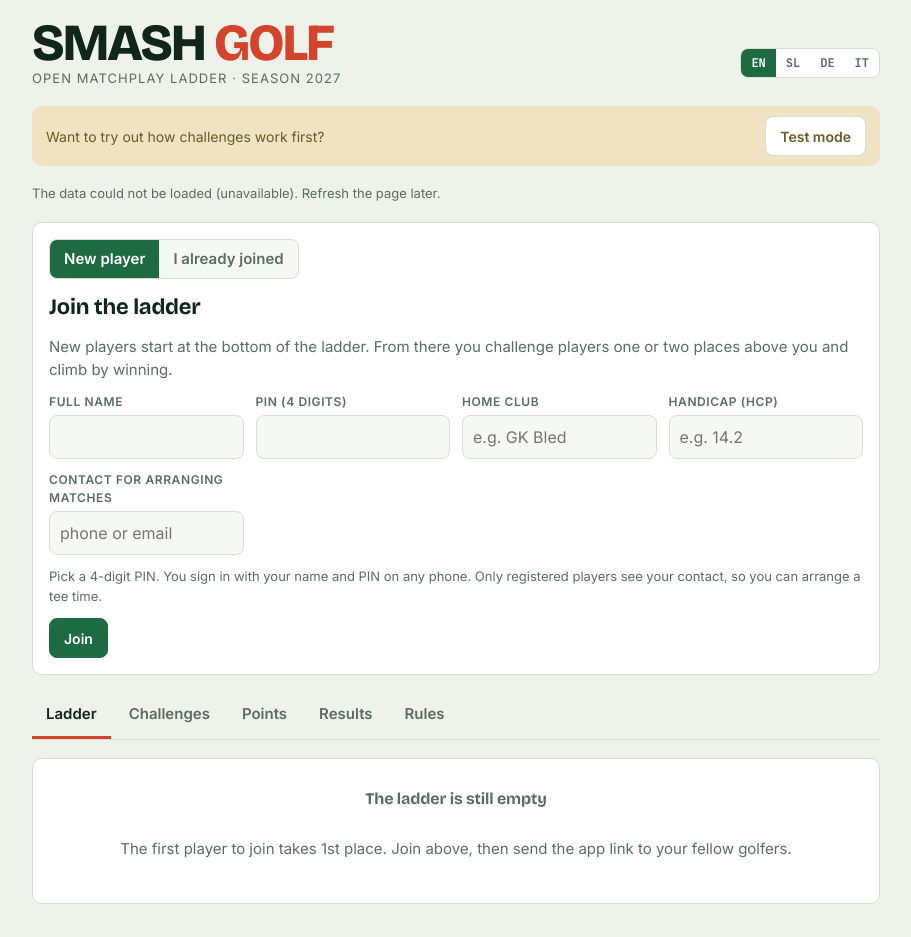
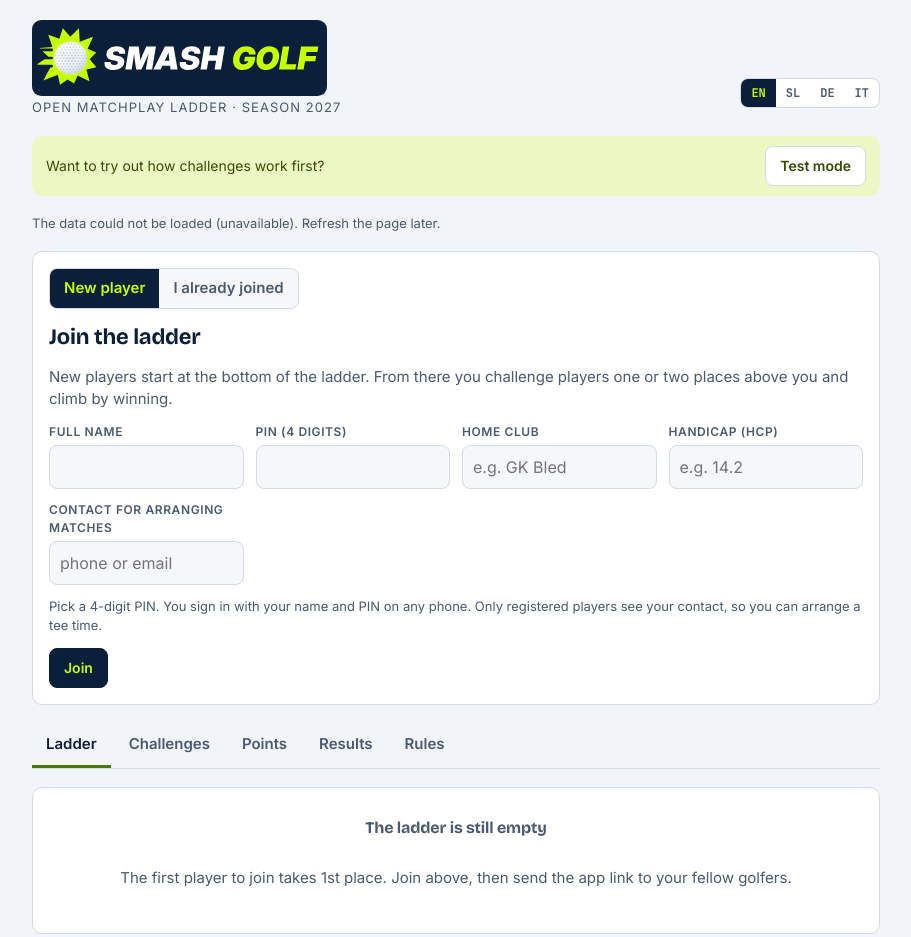
Before and after one commit to golfhilfe/smash-golf, a plain HTML site: page index.html in a window 1280 px wide. Shown: the whole page, without its empty margins (184-1095 px from the left). Drawn offline with nearby package versions, Linux system fonts and the light colour scheme; no server answers.

Commit message:
Use the Impact Burst logo and its colours in the app (#1)
* Use the Impact Burst logo in the header and app icons

Replaces the text wordmark with the new navy and lime logo, regenerates
the PWA, maskable and Apple touch icons, adds an SVG favicon, and bumps
the service worker cache so installed apps pick up the new icons.

Co-Authored-By: Claude Opus 5.5 <noreply@anthropic.com>
Claude-Session: https://claude.ai/code/session_01RfRb43KXfr1y26DAGkcyg7

* Retheme the app to the logo's navy and volt lime

Light mode uses navy as the primary colour with lime button text and a
deep lime accent; dark mode uses a navy surface with lime accents. Every
text colour pair meets WCAG AA (4.5:1) on its background in both themes.
Updates theme-color and the manifest colours to navy.

Co-Authored-By: Claude Opus 5.5 <noreply@anthropic.com>
Claude-Session: https://claude.ai/code/session_01RfRb43KXfr1y26DAGkcyg7

---------

Co-authored-by: Claude <noreply@anthropic.com>

```diff
--- a/index.html
+++ b/index.html
@@ -5,9 +5,10 @@
 <meta name="viewport" content="width=device-width,initial-scale=1,viewport-fit=cover">
 <title>Smash Golf</title>
 <meta name="description" content="Smash Golf: open matchplay ladder">
-<meta name="theme-color" content="#1d6a43">
+<meta name="theme-color" content="#0b1f3a">
 <link rel="manifest" href="manifest.webmanifest">
-<link rel="icon" href="icons/icon-192.png" type="image/png">
+<link rel="icon" href="icons/icon.svg" type="image/svg+xml">
+<link rel="icon" href="icons/favicon-32.png" type="image/png" sizes="32x32">
 <link rel="apple-touch-icon" href="icons/apple-touch-icon.png">
 <meta name="apple-mobile-web-app-capable" content="yes">
 <meta name="mobile-web-app-capable" content="yes">
@@ -19,22 +20,26 @@
 <style>
 /* Layout: an app shell. Header with wordmark and "you" card, tab bar, one working column (ladder rows like a scorecard). */
 :root{
-  --bg:#eef2ea; --surface:#ffffff; --surface-2:#f6f8f3; --ink:#11261b; --muted:#5a6d61; --line:#d6dfd2;
-  --fairway:#1d6a43; --fairway-ink:#ffffff; --flag:#d2442c; --sand:#efe3c2; --sand-ink:#6b5a24;
-  --ok:#1d7a4a; --warn:#a86a00; --bad:#b3341f;
+  /* Brand: logo A "Impact Burst", navy #0B1F3A + volt lime #C6FF00. Text colours meet WCAG AA in both themes. */
+  --bg:#f1f4f9; --surface:#ffffff; --surface-2:#f5f7fb; --ink:#0b1f3a; --muted:#4a5a72; --line:#d3dbe7;
+  --fairway:#0b1f3a; --fairway-ink:#c6ff00; --flag:#4a7a00; --flag-ink:#ffffff; --volt:#c6ff00;
+  --sand:#ecf8c4; --sand-ink:#334d00;
+  --ok:#17784a; --warn:#8a5600; --bad:#b3341f;
   --f-display:"Bricolage Grotesque", "Arial Narrow", system-ui, sans-serif;
   --f-body:"Inter", system-ui, -apple-system, "Segoe UI", sans-serif;
   --f-mono:"JetBrains Mono", ui-monospace, "SFMono-Regular", Menlo, monospace;
   --r:10px;
 }
 @media (prefers-color-scheme: dark){:root:not([data-theme="light"]){
-  --bg:#0c1510; --surface:#132019; --surface-2:#18281f; --ink:#e6efe8; --muted:#90a497; --line:#24372b;
-  --fairway:#4fbf83; --fairway-ink:#08140d; --flag:#ff6a50; --sand:#3a321c; --sand-ink:#e8d39a;
-  --ok:#5fd39a; --warn:#f0b54a; --bad:#ff7a63; color-scheme:dark }}
+  --bg:#06111f; --surface:#0b1f3a; --surface-2:#112849; --ink:#edf2f8; --muted:#a3b2c8; --line:#22406a;
+  --fairway:#c6ff00; --fairway-ink:#0b1f3a; --flag:#c6ff00; --flag-ink:#0b1f3a; --volt:#c6ff00;
+  --sand:#24360c; --sand-ink:#ddf59a;
+  --ok:#5fd39a; --warn:#f0b54a; --bad:#ff8a75; color-scheme:dark }}
 :root[data-theme="dark"]{
-  --bg:#0c1510; --surface:#132019; --surface-2:#18281f; --ink:#e6efe8; --muted:#90a497; --line:#24372b;
-  --fairway:#4fbf83; --fairway-ink:#08140d; --flag:#ff6a50; --sand:#3a321c; --sand-ink:#e8d39a;
-  --ok:#5fd39a; --warn:#f0b54a; --bad:#ff7a63; color-scheme:dark }
+  --bg:#06111f; --surface:#0b1f3a; --surface-2:#112849; --ink:#edf2f8; --muted:#a3b2c8; --line:#22406a;
+  --fairway:#c6ff00; --fairway-ink:#0b1f3a; --flag:#c6ff00; --flag-ink:#0b1f3a; --volt:#c6ff00;
+  --sand:#24360c; --sand-ink:#ddf59a;
+  --ok:#5fd39a; --warn:#f0b54a; --bad:#ff8a75; color-scheme:dark }
 *{box-sizing:border-box}
 [hidden]{display:none!important}
 body{background:var(--bg);color:var(--ink);font-family:var(--f-body);font-size:15px;line-height:1.5}
@@ -49,8 +54,8 @@ button,input,select{font:inherit;color:inherit}
 /* header */
 .top{display:flex;flex-wrap:wrap;gap:16px;align-items:flex-end;justify-content:space-between}
 .brand{display:flex;flex-direction:column;gap:2px}
-.wordmark{font-family:var(--f-display);font-weight:800;font-size:clamp(34px,7vw,52px);line-height:.9;letter-spacing:-.035em;text-transform:uppercase}
-.wordmark em{font-style:normal;color:var(--flag)}
+.logo-h{margin:0;line-height:0}
+.logo{display:block;height:clamp(52px,11vw,76px);width:auto;max-width:100%}
 .tag{font-size:13px;letter-spacing:.08em;text-transform:uppercase;color:var(--muted)}
 .top-right{display:flex;flex-direction:column;align-items:flex-end;gap:10px;min-width:0}
 .langs{display:inline-flex;border:1px solid var(--line);border-radius:8px;overflow:hidden;background:var(--surface)}
@@ -71,13 +76,13 @@ button,input,select{font:inherit;color:inherit}
 .tabs{display:flex;gap:4px;border-bottom:1px solid var(--line);overflow-x:auto}
 .tab{background:none;border:0;padding:10px 14px;cursor:pointer;color:var(--muted);font-weight:600;border-bottom:3px solid transparent;white-space:nowrap}
 .tab[aria-selected="true"]{color:var(--ink);border-bottom-color:var(--flag)}
-.tab .cnt{display:inline-block;min-width:20px;padding:0 6px;margin-left:6px;border-radius:10px;background:var(--flag);color:#fff;font-size:12px;line-height:20px;text-align:center}
+.tab .cnt{display:inline-block;min-width:20px;padding:0 6px;margin-left:6px;border-radius:10px;background:var(--flag);color:var(--flag-ink);font-size:12px;line-height:20px;text-align:center}
 
 /* buttons */
 .btn{border:1px solid var(--line);background:var(--surface);border-radius:8px;padding:7px 14px;font-weight:600;cursor:pointer;font-size:14px;white-space:nowrap}
 .btn:hover{border-color:var(--muted)}
 .btn.primary{background:var(--fairway);border-color:var(--fairway);color:var(--fairway-ink)}
-.btn.flag{background:var(--flag);border-color:var(--flag);color:#fff}
+.btn.flag{background:var(--flag);border-color:var(--flag);color:var(--flag-ink)}
 .btn.ghost{background:transparent}
 .btn.danger{color:var(--bad)}
 .btn[disabled]{opacity:.45;cursor:not-allowed}
@@ -140,7 +145,7 @@ button,input,select{font:inherit;color:inherit}
 .rules li::marker{font-family:var(--f-mono);color:var(--flag);font-weight:700}
 
 /* modal */
-.overlay{position:fixed;inset:0;background:rgba(5,12,8,.55);display:flex;align-items:center;justify-content:center;padding:16px;z-index:50}
+.overlay{position:fixed;inset:0;background:rgba(4,10,22,.6);display:flex;align-items:center;justify-content:center;padding:16px;z-index:50}
 .modal{background:var(--surface);color:var(--ink);border-radius:14px;max-width:480px;width:100%;padding:20px;display:flex;flex-direction:column;gap:14px;max-height:90vh;overflow:auto}
 .toast{position:fixed;left:50%;transform:translateX(-50%);bottom:calc(16px + env(safe-area-inset-bottom,0px));background:var(--ink);color:var(--bg);padding:10px 16px;border-radius:8px;font-size:14px;z-index:60;max-width:calc(100% - 32px)}
 .status{font-size:13px;color:var(--muted)}
@@ -163,7 +168,7 @@ body{padding-top:env(safe-area-inset-top,0px);padding-bottom:env(safe-area-inset
 <div class="wrap">
   <header class="top">
     <div class="brand">
-      <div class="wordmark">Smash <em>Golf</em></div>
+      <h1 class="logo-h"><img class="logo" src="icons/logo.svg" alt="Smash Golf" width="1398" height="360"></h1>
       <div class="tag" id="tagline"></div>
     </div>
     <div class="top-right">
--- a/sw.js
+++ b/sw.js
@@ -1,6 +1,6 @@
 // Smash Golf service worker: app shell offline, always fresh when online. Data calls are never cached.
-const CACHE = "smash-golf-v2";
-const SHELL = ["./", "index.html", "config.js", "manifest.webmanifest", "icons/icon-192.png", "icons/icon-512.png", "icons/apple-touch-icon.png"];
+const CACHE = "smash-golf-v3";
+const SHELL = ["./", "index.html", "config.js", "manifest.webmanifest", "icons/icon-192.png", "icons/icon-512.png", "icons/apple-touch-icon.png", "icons/logo.svg", "icons/icon.svg"];
 self.addEventListener("install", e => { e.waitUntil(caches.open(CACHE).then(c => c.addAll(SHELL)).then(() => self.skipWaiting())); });
 self.addEventListener("activate", e => { e.waitUntil(caches.keys().then(ks => Promise.all(ks.filter(k => k !== CACHE).map(k => caches.delete(k)))).then(() => self.clients.claim())); });
 self.addEventListener("fetch", e => {
```
Also changed, not shown: icons/apple-touch-icon.png, icons/favicon-32.png (added), icons/icon-192.png, icons/icon-512.png, icons/icon.svg (added), icons/logo.svg (added), icons/maskable-512.png, manifest.webmanifest.
